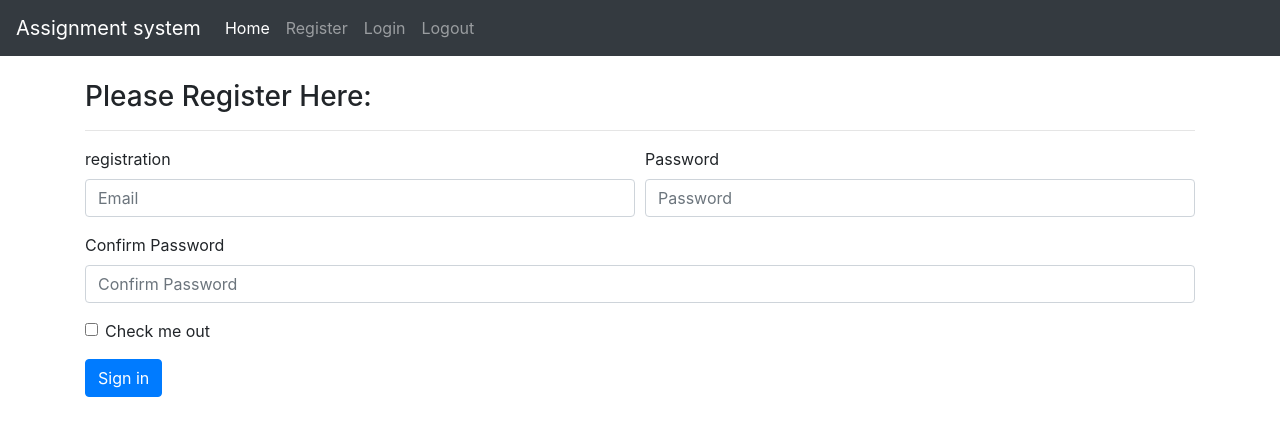
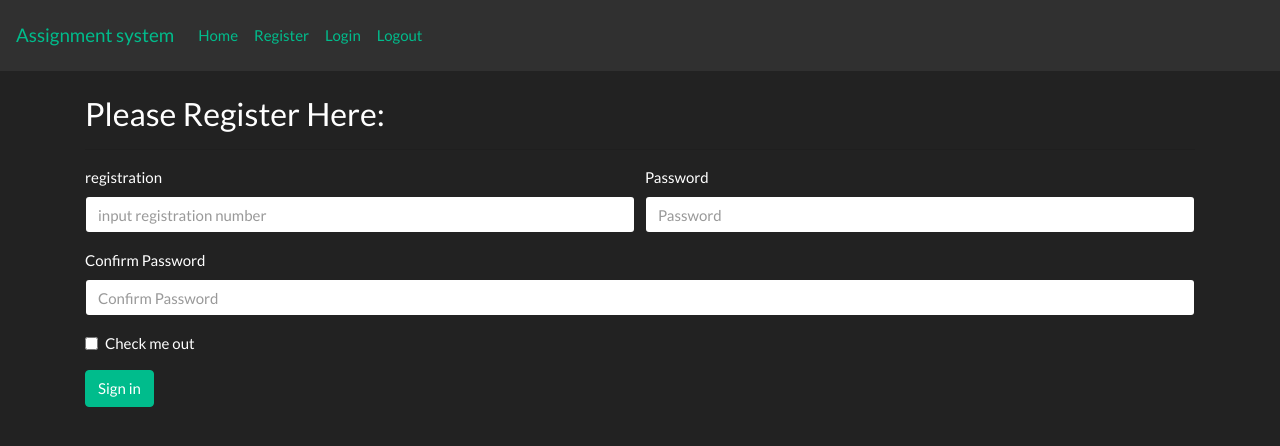
Before and after one commit to Majidalee/AssignmentSystem, a PHP site: page /register.php in a window 1280 px wide. Shown: the top 446 px of the page. Run offline with PHP 8.4, Linux system fonts and the light colour scheme.

Commit message:
some minor design changes and added black mdoe

```diff
--- a/register.php
+++ b/register.php
@@ -101,14 +101,15 @@
     <meta name="viewport" content="width=device-width, initial-scale=1, shrink-to-fit=no">
 
     <!-- Bootstrap CSS -->
-    <link rel="stylesheet" href="https://stackpath.bootstrapcdn.com/bootstrap/4.3.1/css/bootstrap.min.css"
-        integrity="sha384-ggOyR0iXCbMQv3Xipma34MD+dH/1fQ784/j6cY/iJTQUOhcWr7x9JvoRxT2MZw1T" crossorigin="anonymous">
+    <!-- <link rel="stylesheet" href="https://stackpath.bootstrapcdn.com/bootstrap/4.3.1/css/bootstrap.min.css" -->
+        <!-- integrity="sha384-ggOyR0iXCbMQv3Xipma34MD+dH/1fQ784/j6cY/iJTQUOhcWr7x9JvoRxT2MZw1T" crossorigin="anonymous"> -->
+    <link rel="stylesheet" href="bootstrap.min.css">
 
     <title>PHP login system!</title>
 </head>
 
 <body>
-    <nav class="navbar navbar-expand-lg navbar-dark bg-dark">
+    <nav class="navbar navbar-expand-lg bg-dark">
         <a class="navbar-brand" href="#">Assignment system</a>
         <button class="navbar-toggler" type="button" data-toggle="collapse" data-target="#navbarNavDropdown"
             aria-controls="navbarNavDropdown" aria-expanded="false" aria-label="Toggle navigation">
@@ -142,7 +143,7 @@
             <div class="form-row">
                 <div class="form-group col-md-6">
                     <label for="inputEmail4">registration</label>
-                    <input type="text" class="form-control" name="username" id="inputEmail4" placeholder="Email">
+                    <input type="text" class="form-control" name="username" id="inputEmail4" placeholder="input registration number">
                 </div>
                 <div class="form-group col-md-6">
                     <label for="inputPassword4">Password</label>
@@ -169,7 +170,7 @@
                     </label>
                 </div>
             </div>
-            <button type="submit" class="btn btn-primary">Sign in</button>
+            <button type="submit" class="btn btn-success">Sign in</button>
         </form>
     </div>
 
--- a/teacher.php
+++ b/teacher.php
@@ -33,7 +33,7 @@
 
         <br>
         <br>
-        <textarea name="text" id="" class="form-control" cols="30" rows="10">ENter assignment field</textarea><br>
+        <textarea name="text" class="md-textarea form-control" id="">ENter assignment field</textarea><br>
         <input name="submit" class="btn btn-success btn-lg btn-block" type="submit">
     </form>
 </body>
```
Also changed, not shown: login.php (+4 -3 lines), welcome.php (+10 -6 lines).
